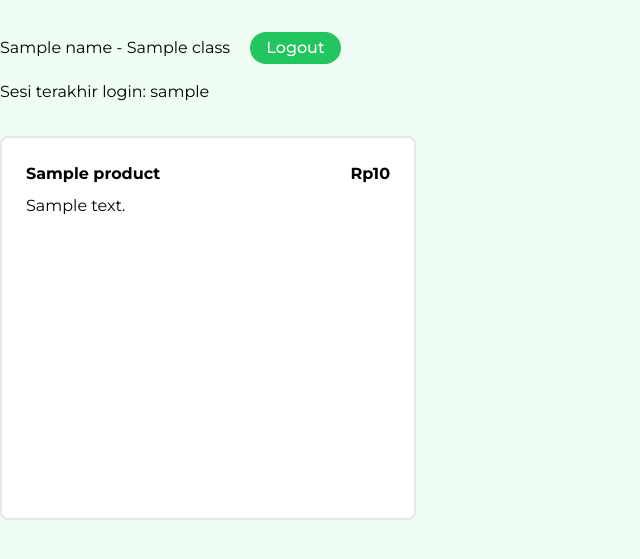
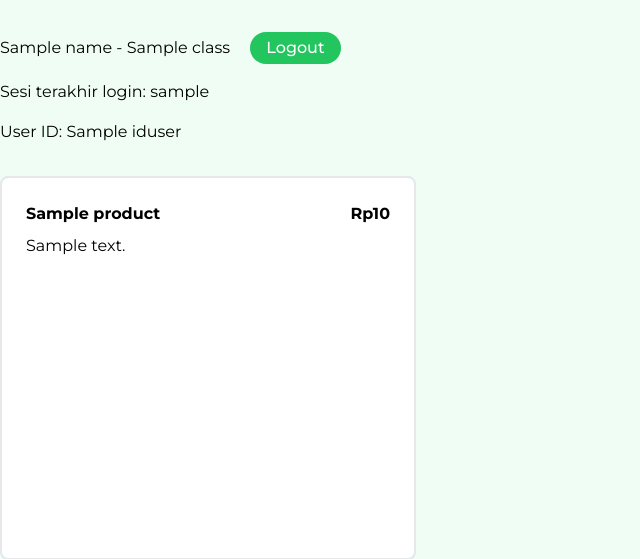
Before and after one commit to nabilmuafa/shopping-list, a Django app: template main/templates/main.html in a window 1280 px wide. Shown: the part 100-659 px from the top of the page, without its empty margins (0-640 px from the left). Run offline with Django 4.2, Linux system fonts and the light colour scheme; tables that the repository leaves empty hold one stand-in row (values such as "Sample post"); the template is opened without the code that fills it: values that come from a table or form of the project are taken from there, most other values are stand-ins (such as "Sample title", 1, 10 or a date in 2020); some libraries are stand-ins or nearby versions.

Commit message:
add display user id

```diff
--- a/main/templates/main.html
+++ b/main/templates/main.html
@@ -26,6 +26,7 @@
             </span>
         </h5>
         <h5 class="pt-4">Sesi terakhir login: {{ last_login }}</h5>
+        <h5 class="pt-4">User ID: {{iduser}}</h5>
         <div class="grid-cols-3 grid gap-4 my-8">
             {% for product in products %}
             <div class="h-96 bg-white border-2 border-gray-200 rounded-lg p-6">
--- a/main/views.py
+++ b/main/views.py
@@ -20,6 +20,7 @@ def show_main(request):
         'class': 'PBP C',
         'products': products,
         'last_login': request.COOKIES['last_login'],
+        'iduser': request.user.id
     }
 
     return render(request, 'main.html', context)
```
